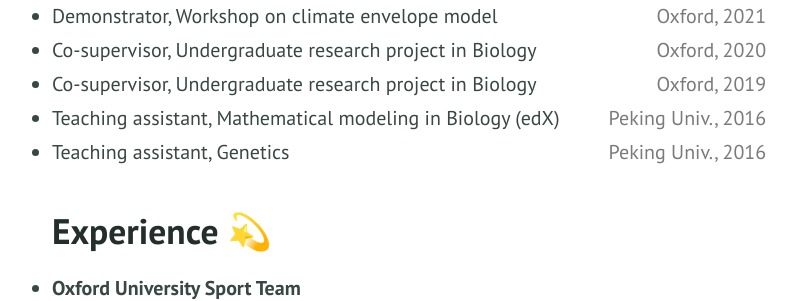
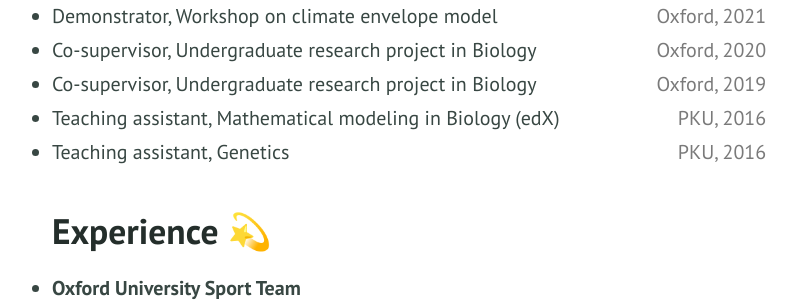
Before and after one commit to Jinlinc/jinlinc.github.io, a Jekyll site: the page built from resume.md, in a window 1280 px wide and 900 px high, scrolled down 741 px. Shown: the part 155-456 px from the top of the window, without its empty margins (231-1028 px from the left). Built offline with Jekyll 4.4.1, drawn with Linux system fonts in a browser that asks for light colours.

Commit message:
fix typo and new CV
fix typo and new CV

```diff
--- a/resume.md
+++ b/resume.md
@@ -110,12 +110,12 @@ Download pdf version of my CV [{% include icon.html id="pdf" title="pdf" %}here]
 
   <li>
     Teaching assistant, Mathematical modeling in Biology (edX)
-    <span style="float:right; color:#7a7a7a;">Peking Univ., 2016</span> <br>
+    <span style="float:right; color:#7a7a7a;">PKU, 2016</span> <br>
   </li>
 
   <li>
     Teaching assistant, Genetics
-    <span style="float:right; color:#7a7a7a;">Peking Univ., 2016</span> <br>
+    <span style="float:right; color:#7a7a7a;">PKU, 2016</span> <br>
   </li>
 
 </ul>
```
Also changed, not shown: publications.md (+1 -1 lines), 1 other file.
